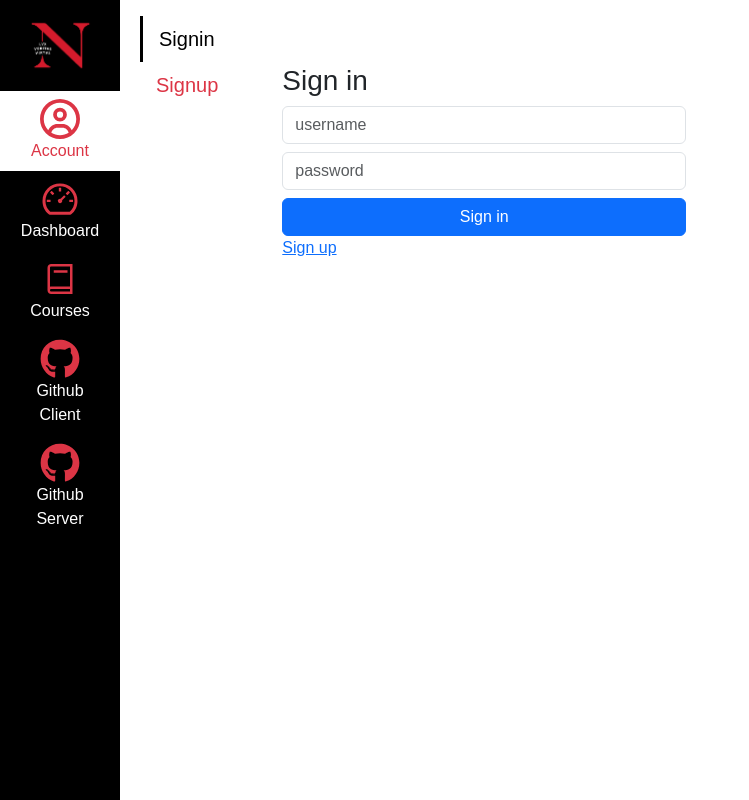
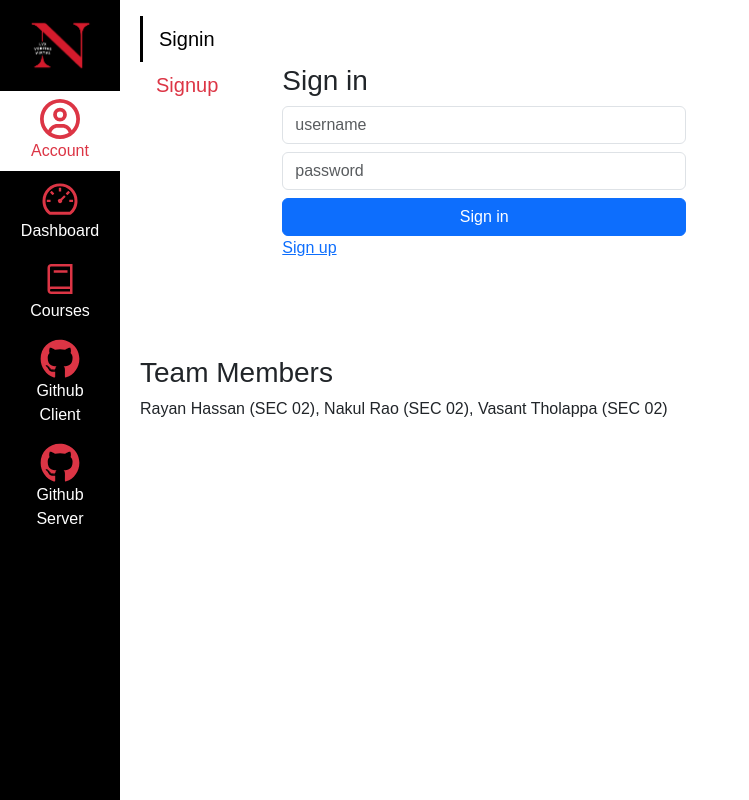
Before and after one commit to rayoz6546/CS-5610-Final-Project, a React (Create React App) app: page /#/Kanbas/Account/Signin in a window 1280 px wide. Shown: the whole page, without its empty margins (0-749 px from the left). Built offline with nearby package versions, Linux system fonts and the light colour scheme; no server answers.

Commit message:
adding team members

```diff
--- a/src/Kanbas/Account/index.tsx
+++ b/src/Kanbas/Account/index.tsx
@@ -16,6 +16,7 @@ export default function Account() {
           <AccountNavigation/>
           </div>
 
+
           <div className="flex-fill">
             <Routes>
             <Route path="/" element={<Navigate to={currentUser ? "/Kanbas/Account/Profile" : "/Kanbas/Account/Signin"} />} />
@@ -29,5 +30,13 @@ export default function Account() {
 
         </div>
 
+
+        <div className="mt-5">
+          <h3>Team Members</h3>
+        </div>
+        <div>
+        Rayan Hassan (SEC 02), Nakul Rao (SEC 02), Vasant Tholappa (SEC 02)
+        </div>
+
       </div>
   );}
```
